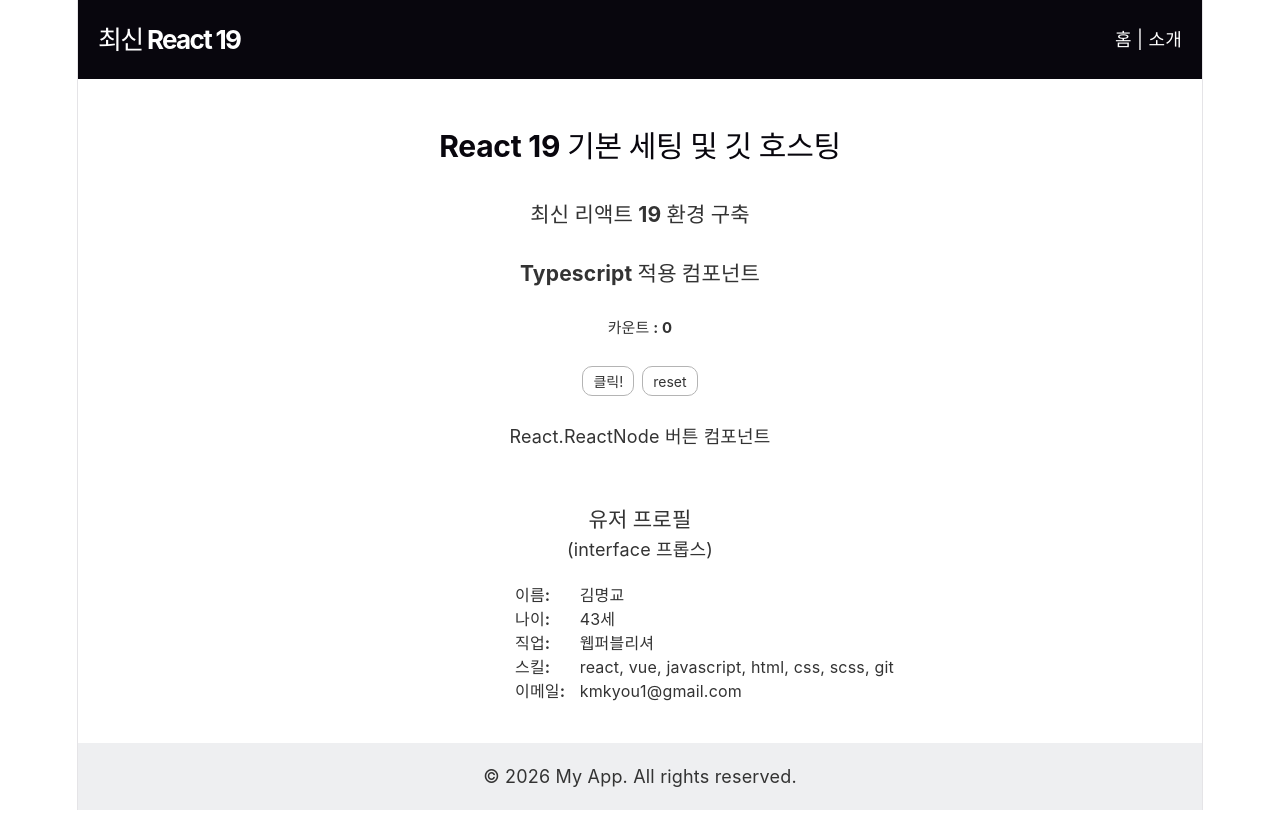
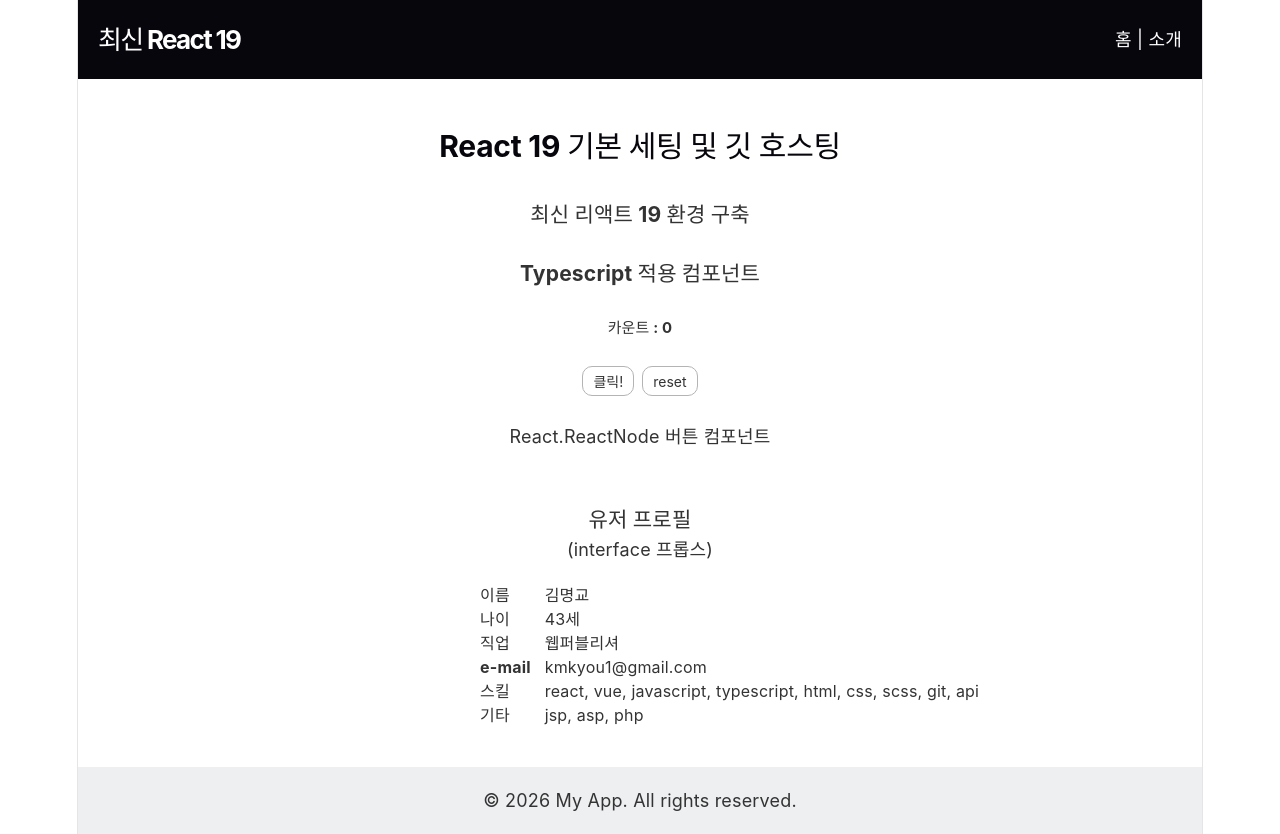
Before and after one commit to audrysla/my-react-app, a React (Vite) app: page / in a window 1280 px wide. Before the commit the page ends 810 px from the top, so only its background shows below. Built offline with nearby package versions, Linux system fonts and the light colour scheme.

Commit message:
스킬 수정

```diff
--- a/src/components/layout/Contents.tsx
+++ b/src/components/layout/Contents.tsx
@@ -35,8 +35,9 @@ export function Contents() {
         name="김명교"
         age={43}
         job="웹퍼블리셔"
-        skills="react, vue, javascript, html, css, scss, git"
-        email="kmkyou1@gmail.com"/>
+        skills="react, vue, javascript, typescript, html, css, scss, git, api"
+        email="kmkyou1@gmail.com"
+        notes="jsp, asp, php"/>
 
     </main>
   );
--- a/src/components/member/UserProfile.tsx
+++ b/src/components/member/UserProfile.tsx
@@ -4,6 +4,7 @@ interface UserProfileProps {
   job: string;
   skills: string;
   email: string;
+  notes: string;
 }
 
 export function UserProfile({
@@ -11,15 +12,17 @@ export function UserProfile({
   age,
   job,
   skills,
-  email
+  email,
+  notes
 }: UserProfileProps) {
   return (
     <div className="user-card">
-      <p><em>이름:</em> {name}</p>
-      <p><em>나이:</em> {age}세</p>
-      <p><em>직업:</em> {job}</p>
-      <p><em>스킬:</em> {skills}</p>
-      <p><em>이메일:</em> {email}</p>
+      <p><em>이름</em> {name}</p>
+      <p><em>나이</em> {age}세</p>
+      <p><em>직업</em> {job}</p>
+      <p><em>e-mail</em> {email}</p>
+      <p><em>스킬</em> {skills}</p>
+      <p><em>기타</em> {notes}</p>
     </div>
   );
 }
--- a/src/index.scss
+++ b/src/index.scss
@@ -142,7 +142,7 @@ h2{margin-top:30px;font-weight: bold;font-size:30px;}
 
 .user-card{
   margin:20px auto;
-  width:250px;
+  width:320px;
   text-align: left;
   font-size:16px;
   white-space: nowrap;
```
